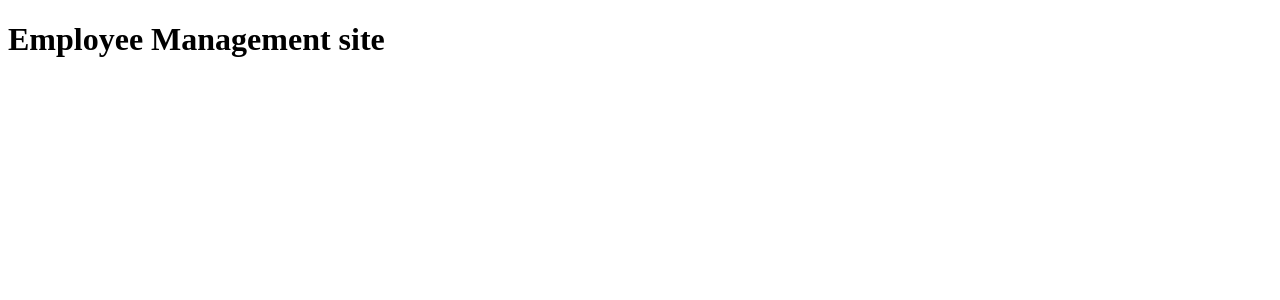
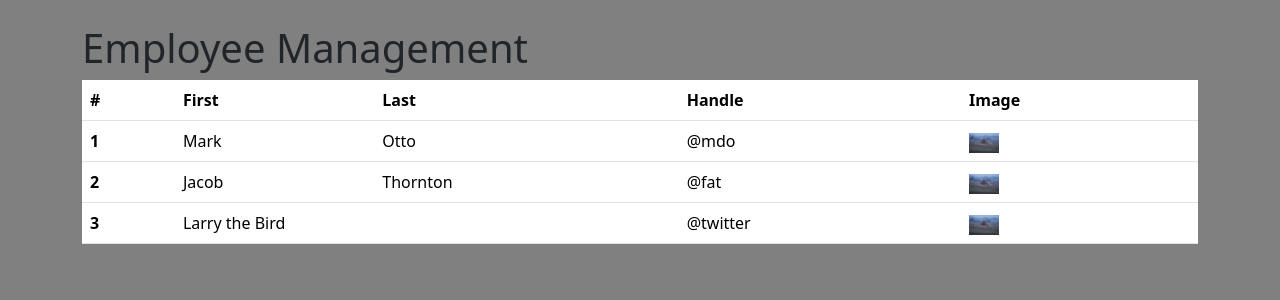
Before and after one commit to eyob-h/Django-practice-projects, a Django app: page / in a window 1280 px wide. Shown: the top 300 px of the page. Run offline with Django 5.2, Linux system fonts and the light colour scheme.

Commit message:
Add static files

```diff
--- a/Employee Management/employee_management_site/settings.py
+++ b/Employee Management/employee_management_site/settings.py
@@ -116,6 +116,10 @@ USE_TZ = True
 # https://docs.djangoproject.com/en/5.0/howto/static-files/
 
 STATIC_URL = 'static/'
+STATIC_ROOT = BASE_DIR /'static'
+STATICFILES_DIRS = [
+    'employee_management_site/static'
+]
 
 # Default primary key field type
 # https://docs.djangoproject.com/en/5.0/ref/settings/#default-auto-field
--- /dev/null
+++ b/Employee Management/employee_management_site/static/css/styles.css
@@ -0,0 +1,3 @@
+body{
+    background-color: gray;
+}
--- a/Employee Management/templates/home.html
+++ b/Employee Management/templates/home.html
@@ -1,11 +1,55 @@
+{% load static %}
 <!DOCTYPE html>
 <html lang="en">
 <head>
     <meta charset="UTF-8">
     <meta name="viewport" content="width=device-width, initial-scale=1.0">
     <title>Employee Management</title>
+
+    <link href="https://cdn.jsdelivr.net/npm/bootstrap@5.3.2/dist/css/bootstrap.min.css" rel="stylesheet" integrity="sha384-T3c6CoIi6uLrA9TneNEoa7RxnatzjcDSCmG1MXxSR1GAsXEV/Dwwykc2MPK8M2HN" crossorigin="anonymous">
+    <link rel="stylesheet" href= "{% static 'css/styles.css' %}" />
+
+    <script src="https://cdn.jsdelivr.net/npm/bootstrap@5.3.2/dist/js/bootstrap.bundle.min.js" integrity="sha384-C6RzsynM9kWDrMNeT87bh95OGNyZPhcTNXj1NW7RuBCsyN/o0jlpcV8Qyq46cDfL" crossorigin="anonymous"></script>
 </head>
 <body>
-    <h1>Employee Management site</h1>
+    <div class="container">
+        <h1 class="pt-4 m-10">Employee Management</h1>
+        <table class="table">
+            <thead>
+              <tr>
+                <th scope="col">#</th>
+                <th scope="col">First</th>
+                <th scope="col">Last</th>
+                <th scope="col">Handle</th>
+                <th scope="col">Image</th>
+
+              </tr>
+            </thead>
+            <tbody>
+              <tr>
+                <th scope="row">1</th>
+                <td>Mark</td>
+                <td>Otto</td>
+                <td>@mdo</td>
+                <td><img  width="30px" src="{%static 'images/abc.jpg'%}" alt=""></td>
+
+              </tr>
+              <tr>
+                <th scope="row">2</th>
+                <td>Jacob</td>
+                <td>Thornton</td>
+                <td>@fat</td>
+                <td><img  width="30px" src="{%static 'images/abc.jpg'%}" alt=""></td>
+
+              </tr>
+              <tr>
+                <th scope="row">3</th>
+                <td colspan="2">Larry the Bird</td>
+                <td>@twitter</td>
+                <td><img  width="30px" src="{%static 'images/abc.jpg'%}" alt=""></td>
+              </tr>
+            </tbody>
+          </table>
+    </div>
 </body>
 </html>
```
Also changed, not shown: Employee Management/employee_management_site/static/images/abc.jpg (added).
